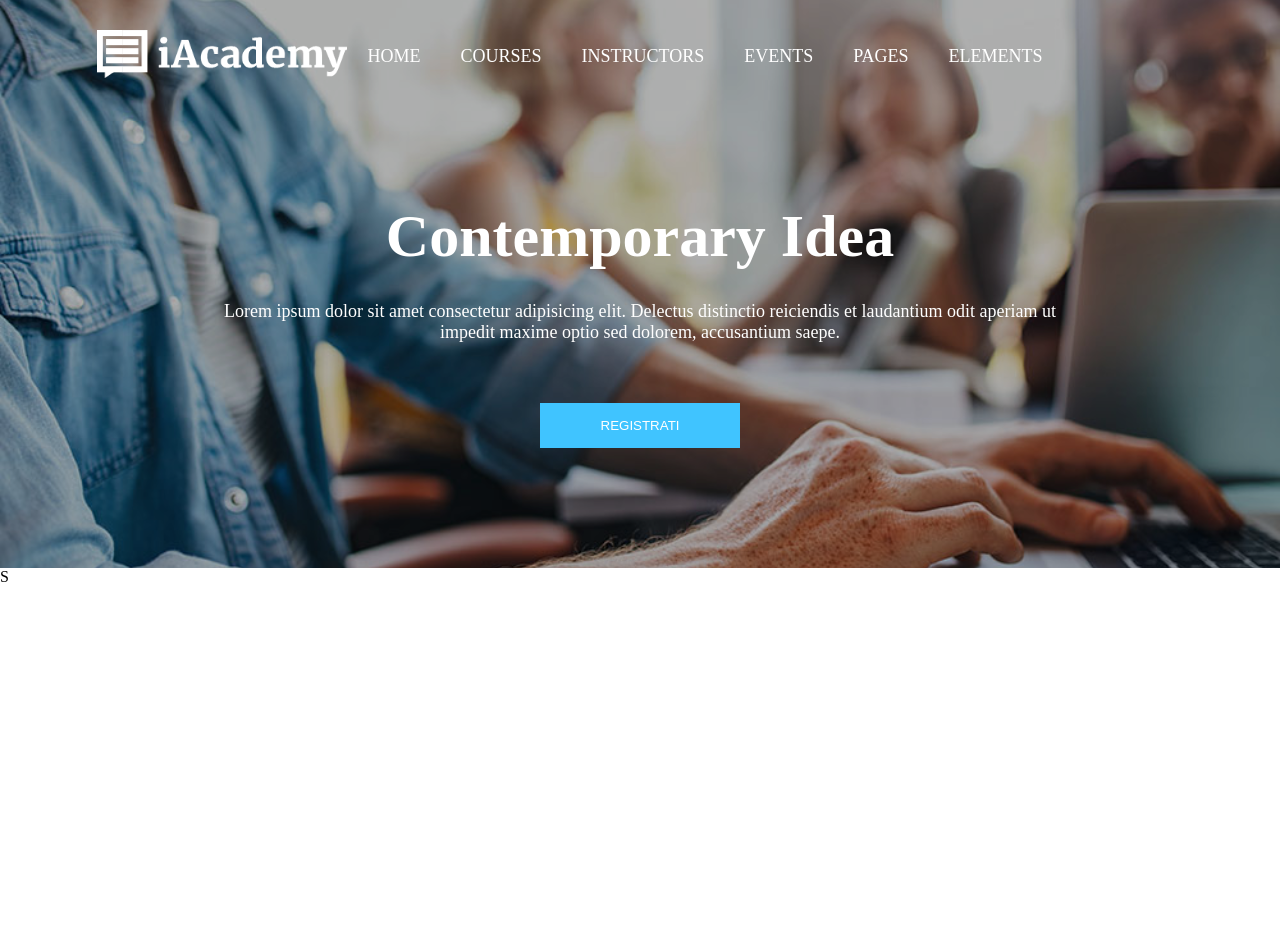
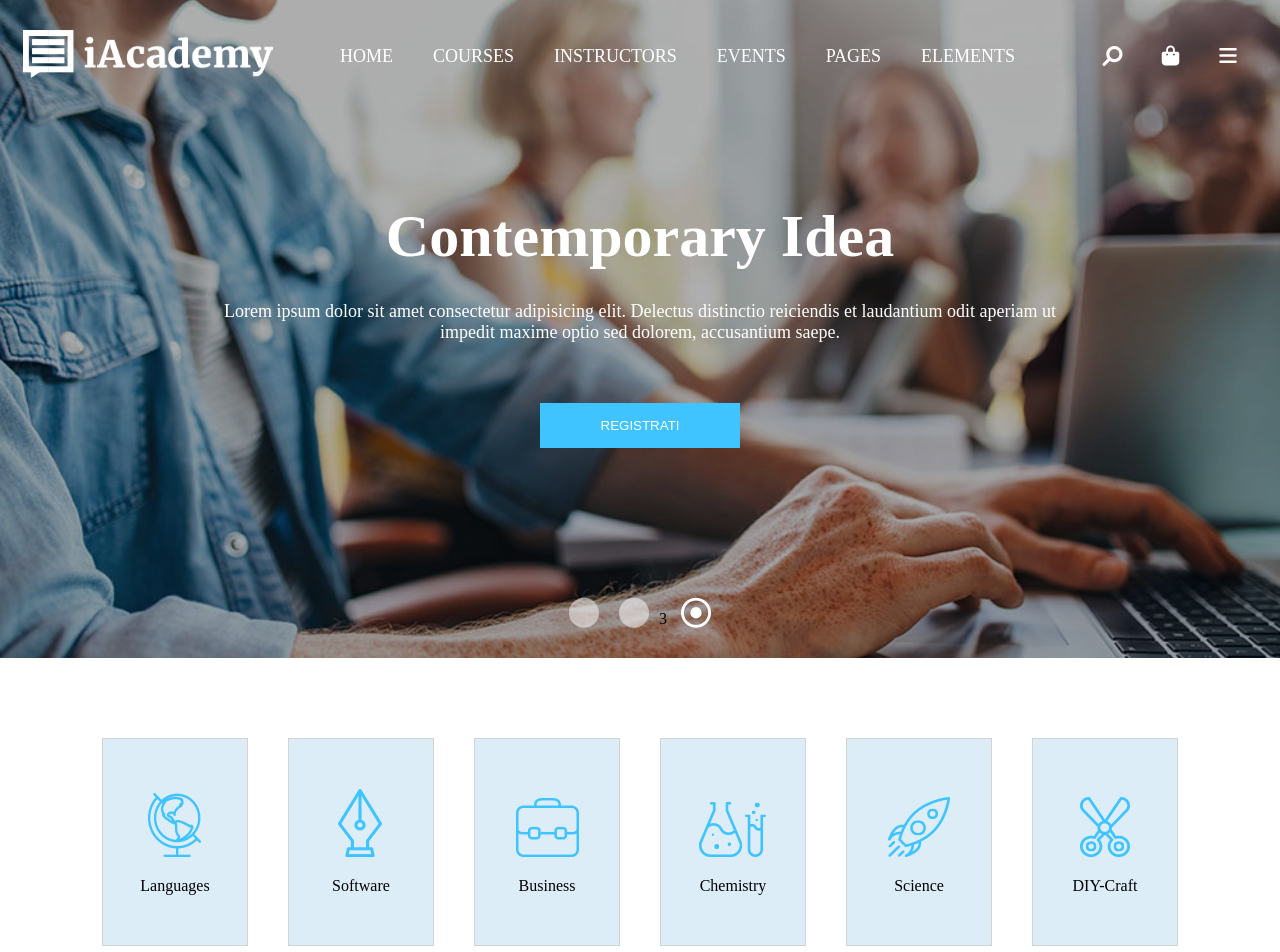
Before and after one commit to DomenicoAgostino/proj-html-vuejs, a Vue app: page / in a window 1280 px wide. Shown: the top 952 px of the page. Before the commit the page ends 800 px from the top, so only its background shows below. Built offline with nearby package versions, Linux system fonts and the light colour scheme.

Commit message:
CardComponent

```diff
--- a/public/index.html
+++ b/public/index.html
@@ -4,7 +4,10 @@
     <meta charset="utf-8">
     <meta http-equiv="X-UA-Compatible" content="IE=edge">
     <meta name="viewport" content="width=device-width,initial-scale=1.0">
-    <title></title>
+
+    <link rel="stylesheet" href="https://cdnjs.cloudflare.com/ajax/libs/font-awesome/6.0.0-beta3/css/all.min.css" integrity="sha512-Fo3rlrZj/k7ujTnHg4CGR2D7kSs0v4LLanw2qksYuRlEzO+tcaEPQogQ0KaoGN26/zrn20ImR1DfuLWnOo7aBA==" crossorigin="anonymous" referrerpolicy="no-referrer" />
+
+    <title>iAcademy</title>
   </head>
   <body>
 
--- a/src/App.vue
+++ b/src/App.vue
@@ -1,16 +1,19 @@
 <template>
   <div id="app">
-    <HeaderComp />S
+    <HeaderComp />
+    <CardComp />
   </div>
 </template>
 <script>
 import HeaderComp from './components/HeaderComp.vue';
+import CardComp from './components/CardComp.vue';
 
 
 export default {
   name: 'App',
   components: {
-    HeaderComp
+    HeaderComp,
+    CardComp
 }
 }
 </script>
--- a/src/assets/style/_general.scss
+++ b/src/assets/style/_general.scss
@@ -1,7 +1,7 @@
 
 
 *{
-  margin: 0;
+  margin: 0 auto;
   padding: 0;
   box-sizing: border-box;
 }
--- /dev/null
+++ b/src/assets/style/_utilities.scss
@@ -0,0 +1 @@
+@import '~bootstrap/scss/bootstrap.scss';
--- /dev/null
+++ b/src/components/CardComp.vue
@@ -0,0 +1,74 @@
+<template>
+<div class="container">
+  <div class="row d-flex">
+      <div class="col text-center"
+      v-for="(subject,index) in subjects" :key="index">
+      <img class="d-block" :src ="require ('../assets/img/'+ subject.img)"
+      :alt="subject.title">
+      <span>{{subject.title}}</span>
+      </div>
+  </div>
+
+</div>
+</template>
+
+<script>
+export default {
+  name: 'CardComp',
+  data() {
+    return {
+      subjects:[
+      {
+        title: 'Languages',
+        img: 'h5-custom-icon-1.png'
+      },
+      {
+        title: 'Software',
+        img: 'h5-custom-icon-2.png'
+      },
+      {
+        title: 'Business',
+        img: 'h5-custom-icon-3.png'
+      },
+      {
+        title: 'Chemistry',
+        img: 'h5-custom-icon-4.png'
+      },
+      {
+        title: 'Science',
+        img: 'h5-custom-icon-5.png'
+      },
+      {
+        title: 'DIY-Craft',
+        img: 'h5-custom-icon-6.png'
+      },
+    ]
+    }
+  },
+}
+</script>
+
+<style lang="scss" scoped>
+@import '../assets/style/utilities';
+@import '../assets/style/vars';
+
+.row{
+  margin: 60px 0;
+
+}
+
+.col{
+  padding: 50px 0;
+  margin: 20px;
+  border: 1px solid lightgray;
+  background-color: darken(#F2F8FC, 5%);
+}
+
+
+img {
+  margin-bottom: 20px;
+
+}
+
+
+</style>
--- a/src/components/JumbotronComp.vue
+++ b/src/components/JumbotronComp.vue
@@ -6,6 +6,13 @@
     </div>
 
     <button>REGISTRATI</button>
+
+    <div class="icon">
+      <i class="fas fa-circle"></i>
+      <i class="fas fa-circle"></i>3
+      <i class="far fa-dot-circle active"></i>
+    </div>
+
 
   </div>
 </template>
```
